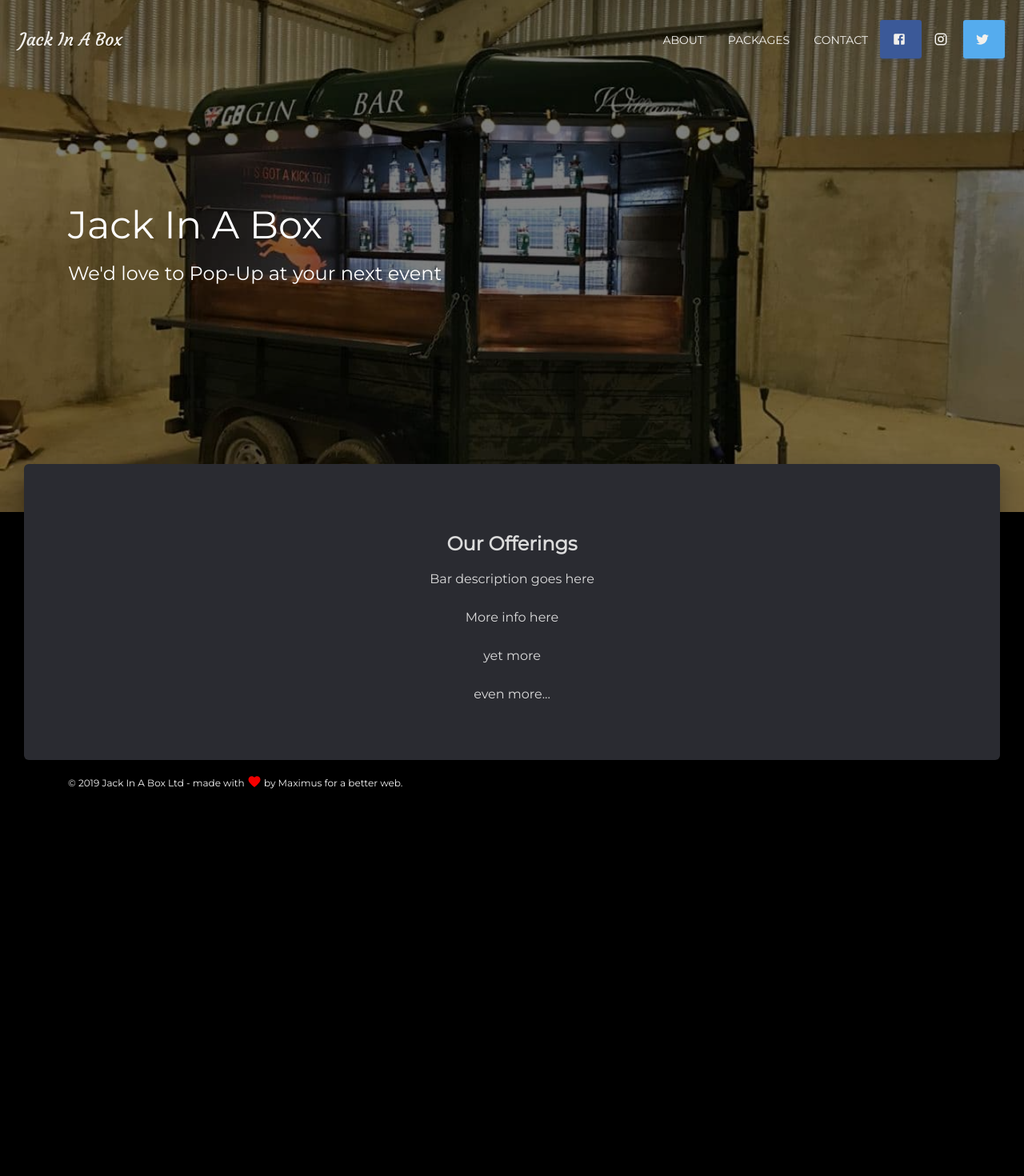
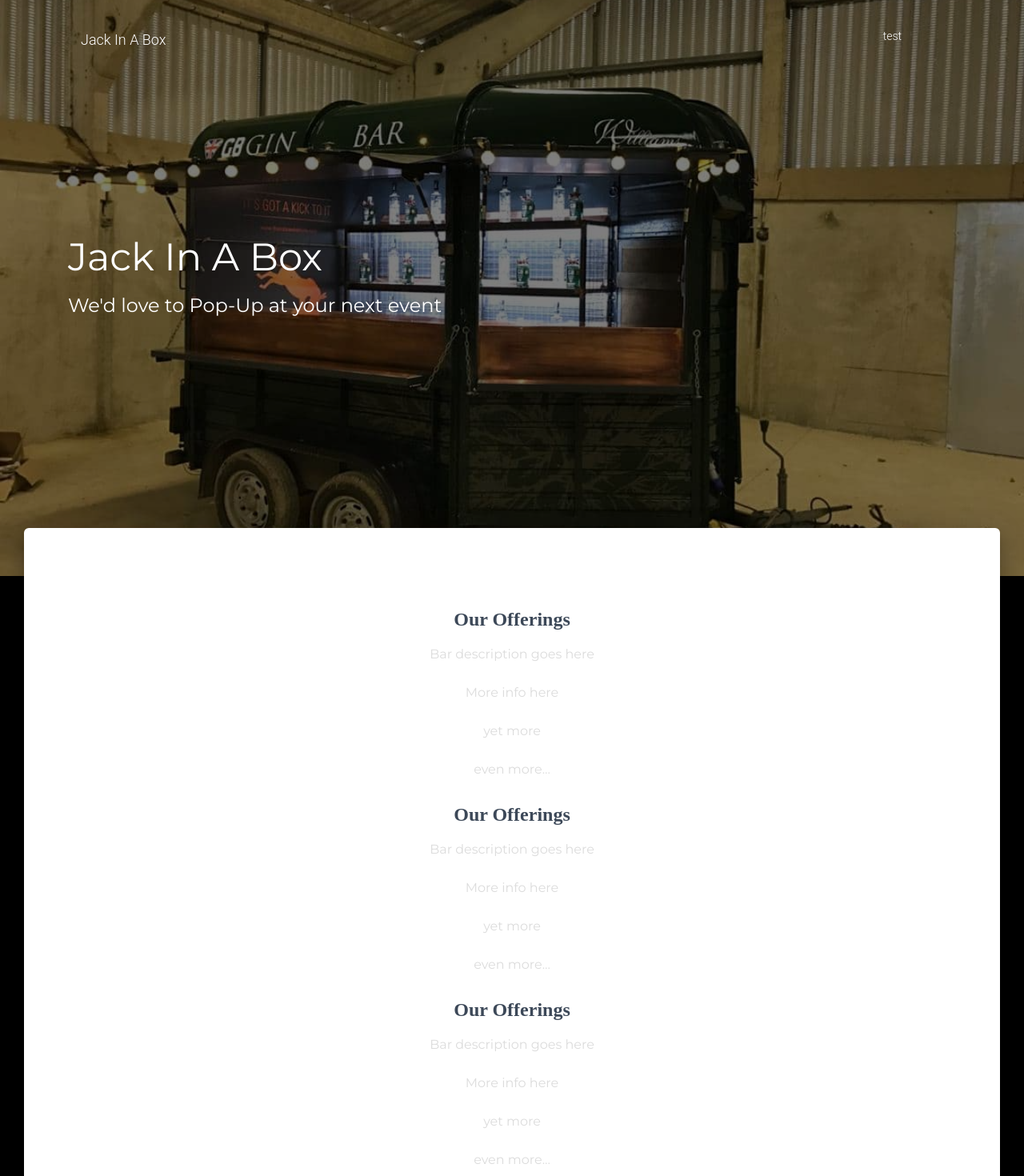
Before and after one commit to sdeagh/jackinabox, a React (Create React App) app: page / in a window 1280 px wide. Shown: the top 1470 px of the page at 80% size. Before the commit the page ends 1004 px from the top, so only its background shows below. Built offline with nearby package versions, Linux system fonts and the light colour scheme.

Commit message:
refactoring

```diff
--- a/src/App.jsx
+++ b/src/App.jsx
@@ -21,7 +21,7 @@ function App() {
         fixed
         changeColorOnScroll={{
           height: 400,
-          color: 'white',
+          color: 'primary',
         }}
       />
       <Switch>
@@ -33,4 +33,5 @@ function App() {
   );
 }
 
+
 export default withStyles(AppStyle)(App);
--- a/src/Header/Header.jsx
+++ b/src/Header/Header.jsx
@@ -1,51 +1,29 @@
 import React from 'react';
+// nodejs library that concatenates classes
 import classNames from 'classnames';
+// nodejs library to set properties for components
 import PropTypes from 'prop-types';
-import withStyles from '@material-ui/core/styles/withStyles';
-
-import { Link } from 'react-router-dom';
-
+// @material-ui/core components
+import { makeStyles } from '@material-ui/core/styles';
 import AppBar from '@material-ui/core/AppBar';
 import Toolbar from '@material-ui/core/Toolbar';
 import IconButton from '@material-ui/core/IconButton';
+import Button from '@material-ui/core/Button';
 import Hidden from '@material-ui/core/Hidden';
 import Drawer from '@material-ui/core/Drawer';
+// @material-ui/icons
+import Menu from '@material-ui/icons/Menu';
+// core components
+import headerStyle from './HeaderStyle';
 
-import Menu from '@material-ui/icons/Menu';
+const useStyles = makeStyles(headerStyle);
 
-import HeaderStyle from './HeaderStyle';
+export default function Header(props) {
+  const classes = useStyles();
+  const [mobileOpen, setMobileOpen] = React.useState(false);
 
-class Header extends React.Component {
-  constructor(props) {
-    super(props);
-    this.state = {
-      mobileOpen: false,
-    };
-    this.handleDrawerToggle = this.handleDrawerToggle.bind(this);
-    this.headerColorChange = this.headerColorChange.bind(this);
-  }
-
-  componentDidMount() {
-    const changeColorOnScroll = this.props;
-    if (changeColorOnScroll) {
-      window.addEventListener('scroll', this.headerColorChange);
-    }
-  }
-
-  componentWillUnmount() {
-    const changeColorOnScroll = this.props;
-    if (changeColorOnScroll) {
-      window.removeEventListener('scroll', this.headerColorChange);
-    }
-  }
-
-  handleDrawerToggle() {
-    const { mobileOpen } = this.state;
-    this.setState({ mobileOpen: !mobileOpen });
-  }
-
-  headerColorChange() {
-    const { classes, color, changeColorOnScroll } = this.props;
+  const headerColorChange = () => {
+    const { color, changeColorOnScroll } = props;
     const windowsScrollTop = window.pageYOffset;
     if (windowsScrollTop > changeColorOnScroll.height) {
       document.body
@@ -62,54 +40,59 @@ class Header extends React.Component {
         .getElementsByTagName('header')[0]
         .classList.remove(classes[changeColorOnScroll.color]);
     }
+  };
+
+  React.useEffect(() => {
+    if (props.changeColorOnScroll) {
+      window.addEventListener('scroll', headerColorChange);
     }
+    return function cleanup() {
+      if (props.changeColorOnScroll) {
+        window.removeEventListener('scroll', headerColorChange);
+      }
+    };
+  });
+  const handleDrawerToggle = () => {
+    setMobileOpen(!mobileOpen);
+  };
 
-  render() {
-    console.log(this.props);
   const {
-      classes,
-      color,
-      rightLinks,
-      leftLinks,
-      brand,
-      fixed,
-      absolute,
-    } = this.props;
+    color, rightLinks, leftLinks, brand, fixed, absolute,
+  } = props;
   const appBarClasses = classNames({
     [classes.appBar]: true,
     [classes[color]]: color,
     [classes.absolute]: absolute,
     [classes.fixed]: fixed,
   });
-    const brandComponent = (
-      <Link to="/" className={classes.title}>
-        {brand}
-      </Link>
-    );
-    const { mobileOpen } = this.state;
+  const brandComponent = <Button className={classes.title}>{brand}</Button>;
   return (
     <AppBar className={appBarClasses}>
       <Toolbar className={classes.container}>
         {leftLinks !== undefined ? brandComponent : null}
         <div className={classes.flex}>
           {leftLinks !== undefined ? (
-              <Hidden smDown>{leftLinks}</Hidden>
+            <Hidden smDown implementation="css">
+              {leftLinks}
+            </Hidden>
           ) : (
             brandComponent
           )}
         </div>
-          <Hidden smDown>{rightLinks}</Hidden>
+        <Hidden smDown implementation="css">
+          {rightLinks}
+        </Hidden>
         <Hidden mdUp>
           <IconButton
             color="inherit"
             aria-label="open drawer"
-              onClick={this.handleDrawerToggle}
+            onClick={handleDrawerToggle}
           >
             <Menu />
           </IconButton>
         </Hidden>
       </Toolbar>
-        <Hidden mdUp>
+      <Hidden mdUp implementation="js">
         <Drawer
           variant="temporary"
           anchor="right"
@@ -117,7 +100,7 @@ class Header extends React.Component {
           classes={{
             paper: classes.drawerPaper,
           }}
-            onClose={this.handleDrawerToggle}
+          onClose={handleDrawerToggle}
         >
           <div className={classes.appResponsive}>
             {leftLinks}
@@ -128,24 +111,12 @@ class Header extends React.Component {
     </AppBar>
   );
 }
-}
 
 Header.defaultProp = {
   color: 'white',
 };
 
-Header.defaultProps = {
-  color: 'primary',
-  rightLinks: null,
-  leftLinks: null,
-  brand: null,
-  fixed: null,
-  absolute: null,
-  changeColorOnScroll: null,
-};
-
 Header.propTypes = {
-  classes: PropTypes.objectOf(PropTypes.string).isRequired,
   color: PropTypes.oneOf([
     'primary',
     'info',
@@ -163,11 +134,11 @@ Header.propTypes = {
   fixed: PropTypes.bool,
   absolute: PropTypes.bool,
   // this will cause the sidebar to change the color from
-  // this.props.color (see above) to changeColorOnScroll.color
+  // props.color (see above) to changeColorOnScroll.color
   // when the window.pageYOffset is heigher or equal to
   // changeColorOnScroll.height and then when it is smaller than
   // changeColorOnScroll.height change it back to
-  // this.props.color (see above)
+  // props.color (see above)
   changeColorOnScroll: PropTypes.shape({
     height: PropTypes.number.isRequired,
     color: PropTypes.oneOf([
@@ -183,5 +154,3 @@ Header.propTypes = {
     ]).isRequired,
   }),
 };
-
-export default withStyles(HeaderStyle)(Header);
--- a/src/Header/HeaderLinks.jsx
+++ b/src/Header/HeaderLinks.jsx
@@ -1,99 +1,69 @@
-import React from 'react';
-import PropTypes from 'prop-types';
-import withStyles from '@material-ui/core/styles/withStyles';
+/*eslint-disable*/
+import React from "react";
+import DeleteIcon from "@material-ui/icons/Delete";
+import IconButton from "@material-ui/core/IconButton";
+// react components for routing our app without refresh
+import { Link } from "react-router-dom";
 
-import { Link } from 'react-router-dom';
-import List from '@material-ui/core/List';
-import ListItem from '@material-ui/core/ListItem';
-import Tooltip from '@material-ui/core/Tooltip';
+// @material-ui/core components
+import { makeStyles } from "@material-ui/core/styles";
+import List from "@material-ui/core/List";
+import ListItem from "@material-ui/core/ListItem";
+import Tooltip from "@material-ui/core/Tooltip";
 
-import FacebookIcon from '@material-ui/icons/Facebook';
-import InstaIcon from '@material-ui/icons/Instagram';
-import TwitterIcon from '@material-ui/icons/Twitter';
-import Button from '../components/CustomButtons/Button';
+// @material-ui/icons
+import { Apps, CloudDownload } from "@material-ui/icons";
 
-import HeaderLinksStyle from './HeaderLinksStyle';
+// core components
+import Button from "../components/CustomButtons/Button";
 
-function HeaderLinks({ ...props }) {
-  const { classes } = props;
+import styles from './HeaderLinksStyle';
+
+const useStyles = makeStyles(styles);
+
+export default function HeaderLinks(props) {
+  const classes = useStyles();
   return (
     <List className={classes.list}>
       <ListItem className={classes.listItem}>
-        <Link to="/about" className={classes.navLink}>
-          About
-        </Link>
+       test
       </ListItem>
-      <ListItem className={classes.listItem}>
-        <Link to="/packages" className={classes.navLink}>
-          Packages
-        </Link>
-      </ListItem>
-      <ListItem className={classes.listItem}>
-        <Link to="/contact" className={classes.navLink}>
-          Contact
-        </Link>
-      </ListItem>
+
 
       <ListItem className={classes.listItem}>
         <Tooltip
-          id="instagram-twitter"
-          title="Follow us on fb"
-          placement={window.innerWidth > 959 ? 'top' : 'left'}
+          id="instagram-facebook"
+          title="Follow us on facebook"
+          placement={window.innerWidth > 959 ? "top" : "left"}
           classes={{ tooltip: classes.tooltip }}
         >
           <Button
-            href="https://facebook.com/"
+            color="transparent"
+            href="https://www.facebook.com/CreativeTim?ref=creativetim"
             target="_blank"
-            color="facebook"
             className={classes.navLink}
           >
-            <FacebookIcon className={classes.socialIcons} />
+            <i className={classes.socialIcons + " fab fa-facebook"} />
           </Button>
         </Tooltip>
       </ListItem>
-
       <ListItem className={classes.listItem}>
         <Tooltip
-          id="instagram-twitter"
-          title="Follow us on insta"
-          placement={window.innerWidth > 959 ? 'top' : 'left'}
+          id="instagram-tooltip"
+          title="Follow us on instagram"
+          placement={window.innerWidth > 959 ? "top" : "left"}
           classes={{ tooltip: classes.tooltip }}
         >
           <Button
-            href="https://instagram.com/"
+            color="transparent"
+            href="https://www.instagram.com/CreativeTimOfficial?ref=creativetim"
             target="_blank"
-            color="transparent"
             className={classes.navLink}
           >
-            <InstaIcon className={classes.socialIcons} />
+            <i className={classes.socialIcons + " fab fa-instagram"} />
           </Button>
         </Tooltip>
       </ListItem>
-
-      <ListItem className={classes.listItem}>
-        <Tooltip
-          id="instagram-twitter"
-          title="Follow us on twitter"
-          placement={window.innerWidth > 959 ? 'top' : 'left'}
-          classes={{ tooltip: classes.tooltip }}
-        >
-          <Button
-            href="https://twitter.com/CreativeTim?ref=creativetim"
-            target="_blank"
-            color="twitter"
-            className={classes.navLink}
-          >
-            <TwitterIcon className={classes.socialIcons} />
-          </Button>
-        </Tooltip>
-      </ListItem>
-
     </List>
   );
 }
-
-HeaderLinks.propTypes = {
-  classes: PropTypes.objectOf(PropTypes.string).isRequired,
-};
-
-export default withStyles(HeaderLinksStyle)(HeaderLinks);
--- a/src/Header/HeaderLinksStyle.jsx
+++ b/src/Header/HeaderLinksStyle.jsx
@@ -1,16 +1,21 @@
+import { defaultFont } from '../assets/css/material-kit-react';
+
 import tooltip from '../assets/css/tooltipsStyle';
 
-const HeaderLinksStyle = (theme) => ({
+const headerLinksStyle = (theme) => ({
   list: {
+    ...defaultFont,
     fontSize: '14px',
     margin: 0,
     paddingLeft: '0',
     listStyle: 'none',
     paddingTop: '0',
     paddingBottom: '0',
+    color: 'inherit',
   },
   listItem: {
     float: 'left',
+    color: 'inherit',
     position: 'relative',
     display: 'block',
     width: 'auto',
@@ -32,11 +37,11 @@ const HeaderLinksStyle = (theme) => ({
     padding: '0 !important',
   },
   navLink: {
-    color: theme.palette.text.primary,
+    color: 'inherit',
     position: 'relative',
     padding: '0.9375rem',
-    fontWeight: '500',
-    fontSize: '14px',
+    fontWeight: '400',
+    fontSize: '12px',
     textTransform: 'uppercase',
     borderRadius: '3px',
     lineHeight: '20px',
@@ -44,6 +49,7 @@ const HeaderLinksStyle = (theme) => ({
     margin: '0px',
     display: 'inline-flex',
     '&:hover,&:focus': {
+      color: 'inherit',
       background: 'rgba(200, 200, 200, 0.2)',
     },
     [theme.breakpoints.down('sm')]: {
@@ -58,6 +64,7 @@ const HeaderLinksStyle = (theme) => ({
     },
   },
   notificationNavLink: {
+    color: 'inherit',
     padding: '0.9375rem',
     fontWeight: '400',
     fontSize: '12px',
@@ -80,6 +87,7 @@ const HeaderLinksStyle = (theme) => ({
     display: 'inline-flex',
   },
   navLinkActive: {
+    color: 'inherit',
     backgroundColor: 'rgba(255, 255, 255, 0.1)',
   },
   icons: {
@@ -89,8 +97,16 @@ const HeaderLinksStyle = (theme) => ({
   },
   socialIcons: {
     position: 'relative',
-    fontSize: '40px !important',
+    fontSize: '20px !important',
     marginRight: '4px',
+  },
+  dropdownLink: {
+    '&,&:hover,&:focus': {
+      color: 'inherit',
+      textDecoration: 'none',
+      display: 'block',
+      padding: '10px 20px',
+    },
   },
   ...tooltip,
   marginRight5: {
@@ -98,4 +114,4 @@ const HeaderLinksStyle = (theme) => ({
   },
 });
 
-export default HeaderLinksStyle;
+export default headerLinksStyle;
--- a/src/Header/HeaderStyle.jsx
+++ b/src/Header/HeaderStyle.jsx
@@ -1,10 +1,26 @@
+
+import {
+  container,
+  defaultFont,
+  primaryColor,
+  infoColor,
+  successColor,
+  warningColor,
+  dangerColor,
+  roseColor,
+  transition,
+  boxShadow,
+} from '../assets/css/material-kit-react';
+
 const drawerWidth = 240;
 
-const headerStyle = (theme) => ({
+const headerStyle = {
   appBar: {
     display: 'flex',
     border: '0',
     borderRadius: '3px',
+    padding: '0.625rem 0',
+    marginBottom: '20px',
     color: '#555',
     width: '100%',
     backgroundColor: '#fff',
@@ -26,6 +42,7 @@ const headerStyle = (theme) => ({
     zIndex: '1100',
   },
   container: {
+    ...container,
     minHeight: '50px',
     flex: '1',
     alignItems: 'center',
@@ -37,14 +54,14 @@ const headerStyle = (theme) => ({
     flex: 1,
   },
   title: {
+    ...defaultFont,
     lineHeight: '30px',
-    color: theme.palette.text.primary,
-    fontFamily: 'Courgette',
-    fontSize: '22px',
-    fontWeight: 400,
+    fontSize: '18px',
     borderRadius: '3px',
-    textDecoration: 'none',
     textTransform: 'none',
+    color: 'inherit',
+    padding: '8px 16px',
+    letterSpacing: 'unset',
     '&:hover,&:focus': {
       color: 'inherit',
       background: 'transparent',
@@ -53,11 +70,53 @@ const headerStyle = (theme) => ({
   appResponsive: {
     margin: '20px 10px',
   },
+  primary: {
+    backgroundColor: primaryColor,
+    color: '#FFFFFF',
+    boxShadow:
+      '0 4px 20px 0px rgba(0, 0, 0, 0.14), 0 7px 12px -5px rgba(156, 39, 176, 0.46)',
+  },
+  info: {
+    backgroundColor: infoColor,
+    color: '#FFFFFF',
+    boxShadow:
+      '0 4px 20px 0px rgba(0, 0, 0, 0.14), 0 7px 12px -5px rgba(0, 188, 212, 0.46)',
+  },
+  success: {
+    backgroundColor: successColor,
+    color: '#FFFFFF',
+    boxShadow:
+      '0 4px 20px 0px rgba(0, 0, 0, 0.14), 0 7px 12px -5px rgba(76, 175, 80, 0.46)',
+  },
+  warning: {
+    backgroundColor: warningColor,
+    color: '#FFFFFF',
+    boxShadow:
+      '0 4px 20px 0px rgba(0, 0, 0, 0.14), 0 7px 12px -5px rgba(255, 152, 0, 0.46)',
+  },
+  danger: {
+    backgroundColor: dangerColor,
+    color: '#FFFFFF',
+    boxShadow:
+      '0 4px 20px 0px rgba(0, 0, 0, 0.14), 0 7px 12px -5px rgba(244, 67, 54, 0.46)',
+  },
+  rose: {
+    backgroundColor: roseColor,
+    color: '#FFFFFF',
+    boxShadow:
+      '0 4px 20px 0px rgba(0, 0, 0, 0.14), 0 7px 12px -5px rgba(233, 30, 99, 0.46)',
+  },
   transparent: {
     backgroundColor: 'transparent !important',
     boxShadow: 'none',
     paddingTop: '25px',
     color: '#FFFFFF',
+  },
+  dark: {
+    color: '#FFFFFF',
+    backgroundColor: '#212121 !important',
+    boxShadow:
+      '0 4px 20px 0px rgba(0, 0, 0, 0.14), 0 7px 12px -5px rgba(33, 33, 33, 0.46)',
   },
   white: {
     border: '0',
@@ -71,11 +130,11 @@ const headerStyle = (theme) => ({
   drawerPaper: {
     border: 'none',
     bottom: '0',
-    color: 'white',
     transitionProperty: 'top, bottom, width',
     transitionDuration: '.2s, .2s, .35s',
     transitionTimingFunction: 'linear, linear, ease',
     width: drawerWidth,
+    ...boxShadow,
     position: 'fixed',
     display: 'block',
     top: '0',
@@ -88,7 +147,8 @@ const headerStyle = (theme) => ({
     textAlign: 'left',
     paddingRight: '0px',
     paddingLeft: '0',
+    ...transition,
   },
-});
+};
 
 export default headerStyle;
--- a/src/LandingPage/History.jsx
+++ b/src/LandingPage/History.jsx
@@ -30,6 +30,78 @@ function History(props) {
             even more...
           </Typography>
         </GridItem>
+
+        <GridItem xs={12} sm={12} md={8}>
+          <Typography variant="h5" className={classes.title}>
+            Our Offerings
+          </Typography>
+          <Typography variant="body1" className={classes.description}>
+            Bar description goes here
+            <br />
+            <br />
+            More info here
+            <br />
+            <br />
+            yet more
+            <br />
+            <br />
+            even more...
+          </Typography>
+        </GridItem>
+
+        <GridItem xs={12} sm={12} md={8}>
+          <Typography variant="h5" className={classes.title}>
+            Our Offerings
+          </Typography>
+          <Typography variant="body1" className={classes.description}>
+            Bar description goes here
+            <br />
+            <br />
+            More info here
+            <br />
+            <br />
+            yet more
+            <br />
+            <br />
+            even more...
+          </Typography>
+        </GridItem>
+
+        <GridItem xs={12} sm={12} md={8}>
+          <Typography variant="h5" className={classes.title}>
+            Our Offerings
+          </Typography>
+          <Typography variant="body1" className={classes.description}>
+            Bar description goes here
+            <br />
+            <br />
+            More info here
+            <br />
+            <br />
+            yet more
+            <br />
+            <br />
+            even more...
+          </Typography>
+        </GridItem>
+
+        <GridItem xs={12} sm={12} md={8}>
+          <Typography variant="h5" className={classes.title}>
+            Our Offerings
+          </Typography>
+          <Typography variant="body1" className={classes.description}>
+            Bar description goes here
+            <br />
+            <br />
+            More info here
+            <br />
+            <br />
+            yet more
+            <br />
+            <br />
+            even more...
+          </Typography>
+        </GridItem>
       </GridContainer>
     </div>
   );
--- a/src/LandingPage/LandingPage.jsx
+++ b/src/LandingPage/LandingPage.jsx
@@ -4,6 +4,7 @@ import withStyles from '@material-ui/core/styles/withStyles';
 import classNames from 'classnames';
 
 // @material-ui/icons
+
 
 // core components
 import Typography from '@material-ui/core/Typography';
@@ -35,12 +36,14 @@ function LandingPage(props) {
           </GridContainer>
         </div>
       </Parallax>
+
       <div className={classNames(classes.main, classes.mainRaised)}>
         <div className={classes.container}>
           <History />
         </div>
       </div>
     </div>
+
   );
 }
 
--- a/src/LandingPage/LandingPageStyle.jsx
+++ b/src/LandingPage/LandingPageStyle.jsx
@@ -1,6 +1,6 @@
 import { container, title } from '../assets/css/material-kit-react';
 
-const LandingPageStyle = {
+const landingPageStyle = {
   container: {
     zIndex: '12',
     color: '#FFFFFF',
@@ -21,7 +21,7 @@ const LandingPageStyle = {
     margin: '10px auto 0',
   },
   main: {
-    background: '#2A2B31',
+    background: '#FFFFFF',
     position: 'relative',
     zIndex: '3',
   },
@@ -33,4 +33,4 @@ const LandingPageStyle = {
   },
 };
 
-export default LandingPageStyle;
+export default landingPageStyle;
--- a/src/Parallax/ParallaxStyle.jsx
+++ b/src/Parallax/ParallaxStyle.jsx
@@ -1,6 +1,7 @@
-const ParallaxStyle = {
+const parallaxStyle = {
   parallax: {
-    height: '80vh',
+    height: '90vh',
+    maxHeight: '1000px',
     overflow: 'hidden',
     position: 'relative',
     backgroundPosition: 'center center',
@@ -31,4 +32,4 @@ const ParallaxStyle = {
   },
 };
 
-export default ParallaxStyle;
+export default parallaxStyle;
--- a/src/assets/css/material-kit-react.jsx
+++ b/src/assets/css/material-kit-react.jsx
@@ -1,17 +1,16 @@
 /*!
 
  =========================================================
- * Material Kit React - v1.3.0 based on Material Kit - v2.0.2
+ * Material Kit React - v1.8.0 based on Material Kit - v2.0.2
  =========================================================
 
  * Product Page: https://www.creative-tim.com/product/material-kit-react
- * Copyright 2018 Creative Tim (https://www.creative-tim.com)
+ * Copyright 2019 Creative Tim (https://www.creative-tim.com)
  * Licensed under MIT (https://github.com/creativetimofficial/material-kit-react/blob/master/LICENSE.md)
 
  =========================================================
 
- * The above copyright notice and this permission notice shall be included
- in all copies or substantial portions of the Software.
+
  */
 
 // ##############################
@@ -64,7 +63,7 @@ const card = {
 };
 
 const defaultFont = {
-  fontFamily: '"Montserrat", "Helvetica", "Arial", sans-serif',
+  fontFamily: '"Roboto", "Helvetica", "Arial", sans-serif',
   fontWeight: '300',
   lineHeight: '1.5em',
 };
@@ -156,10 +155,11 @@ const defaultBoxShadow = {
 };
 
 const title = {
-  color: '#DCDCDC',
-  margin: '0.875rem 0 0.875rem',
+  color: '#3C4858',
+  margin: '1.75rem 0 0.875rem',
   textDecoration: 'none',
   fontWeight: '700',
+  fontFamily: '"Roboto Slab", "Times New Roman", serif',
 };
 
 const cardTitle = {
```
Lines whose indentation alone changed are shown as unchanged.
